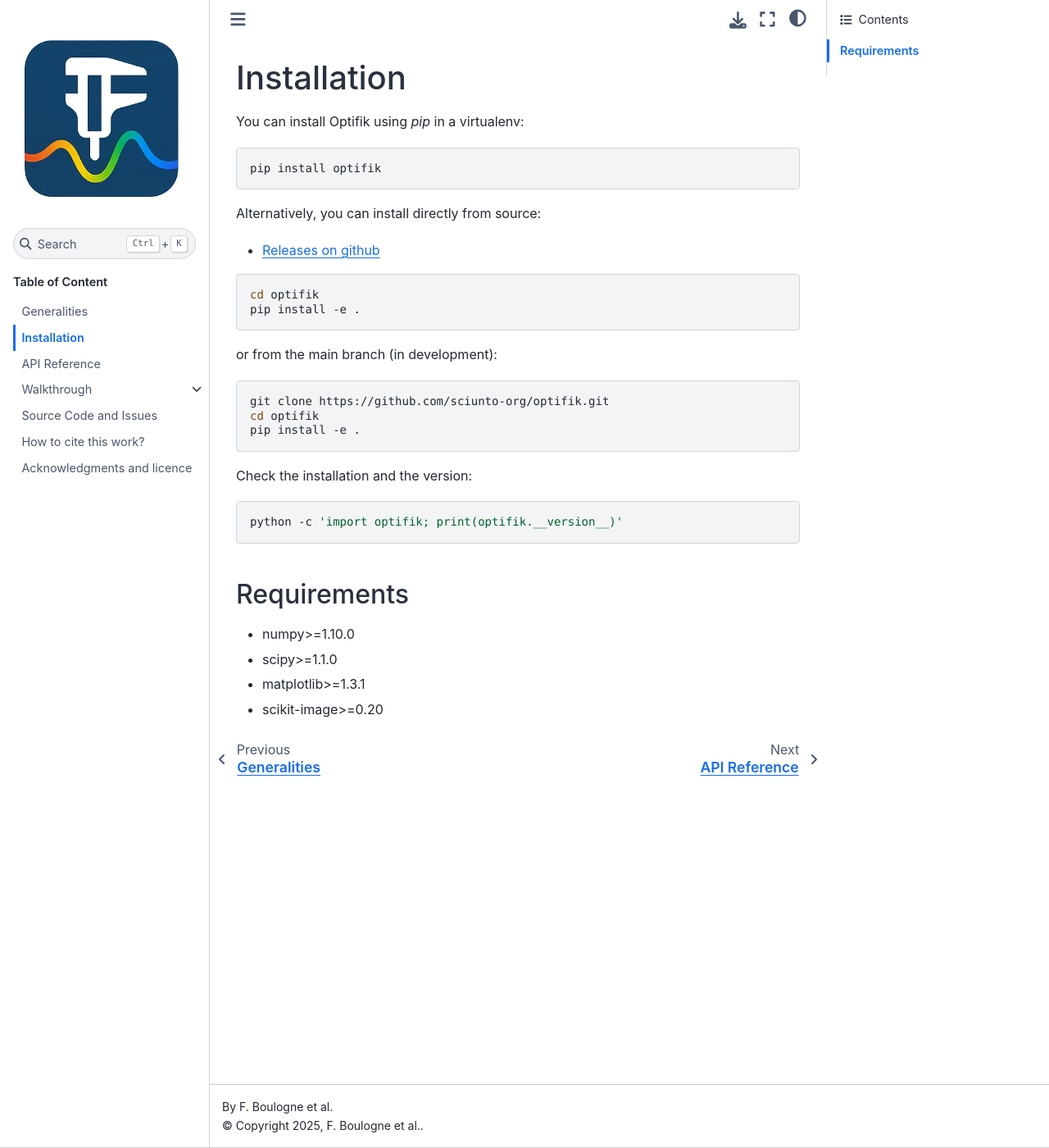
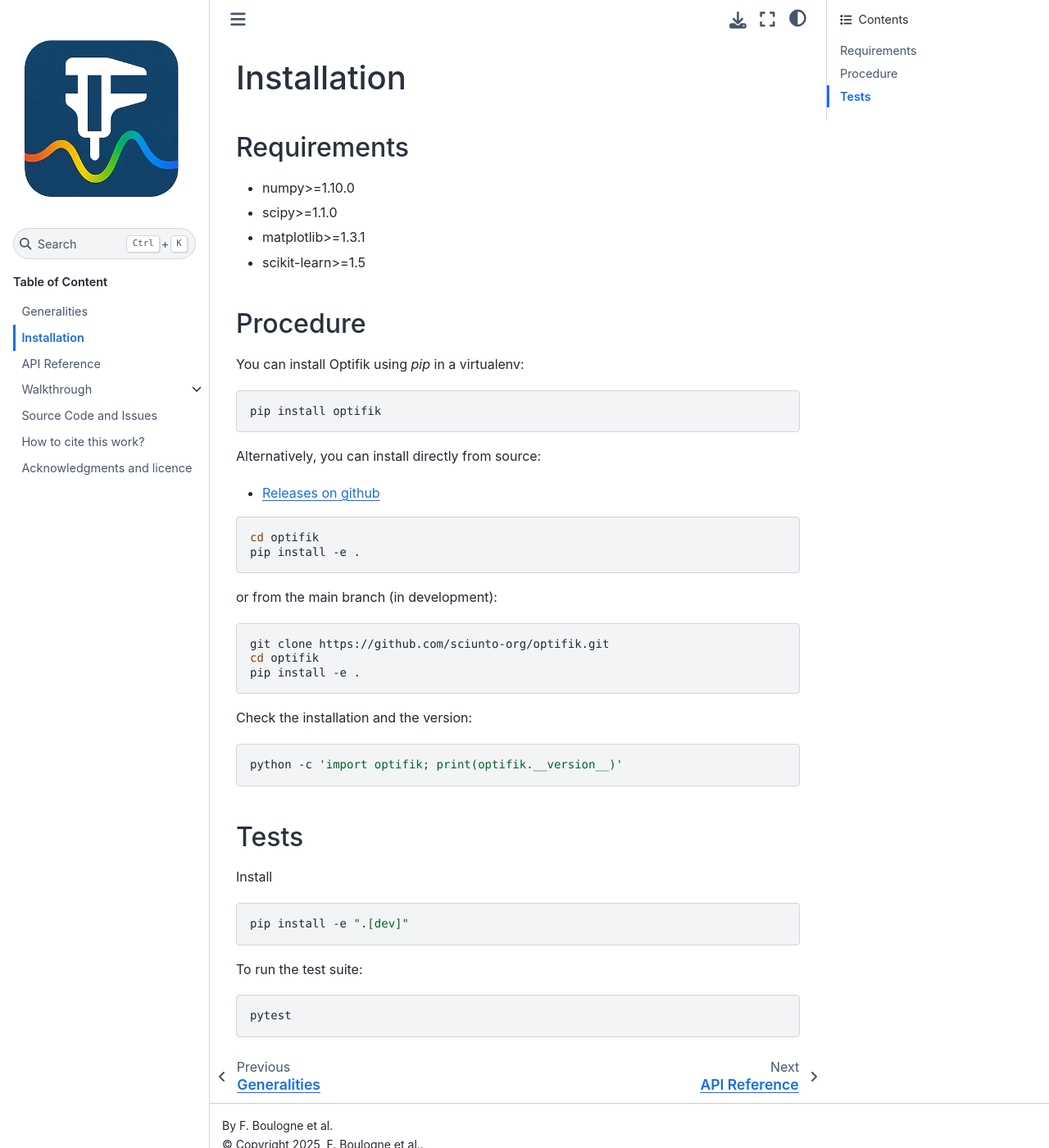
Before and after one commit to sciunto-org/optifik, a Sphinx documentation site: the page built from docs/installation.rst, in a window 1280 px wide and 1400 px high. Shown: the whole window at 82% size. Built offline with Sphinx 7.4.7 and the Sphinx Book theme 1.1.4, drawn with Linux system fonts in a browser that asks for light colours; pages that are not in the unit, such as notebooks, are missing from menus.

```diff
--- a/docs/installation.rst
+++ b/docs/installation.rst
@@ -1,5 +1,16 @@
 Installation
 ============
+
+Requirements
+------------
+
+- numpy>=1.10.0
+- scipy>=1.1.0
+- matplotlib>=1.3.1
+- scikit-learn>=1.5
+
+Procedure
+---------
 
 You can install Optifik using `pip` in a virtualenv:
 
@@ -31,10 +42,19 @@ Check the installation and the version:
 
     python -c 'import optifik; print(optifik.__version__)'
 
-Requirements
-------------
 
-- numpy>=1.10.0
-- scipy>=1.1.0
-- matplotlib>=1.3.1
-- scikit-image>=0.20
+Tests
+-----
+
+Install
+
+.. code-block:: bash
+
+    pip install -e ".[dev]"
+
+
+To run the test suite:
+
+.. code-block:: bash
+
+    pytest
--- a/pyproject.toml
+++ b/pyproject.toml
@@ -13,7 +13,7 @@ dependencies = [
   "numpy>=1.10.0",
   "scipy>=1.1.0",
   "matplotlib>=1.3.1",
-  "scikit-image>=0.20",
+  "scikit-learn>=1.5",
 ]
 
 [tool.setuptools]
```
Also changed, not shown: CHANGELOG.md (+1 -0 lines), 1 other file.
